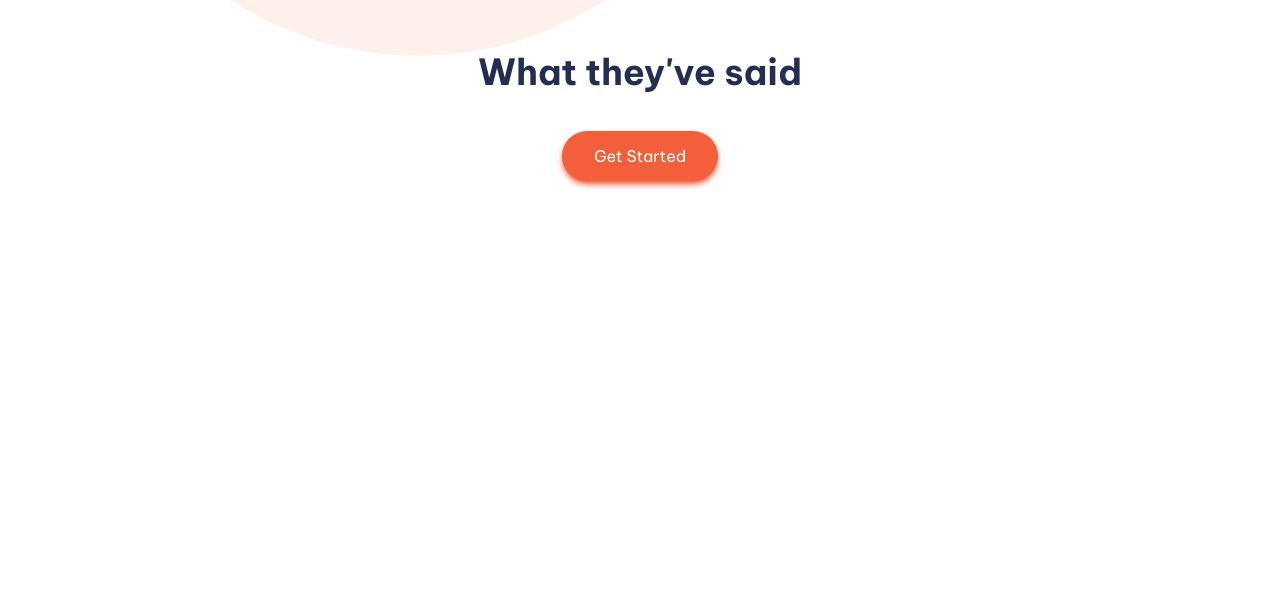
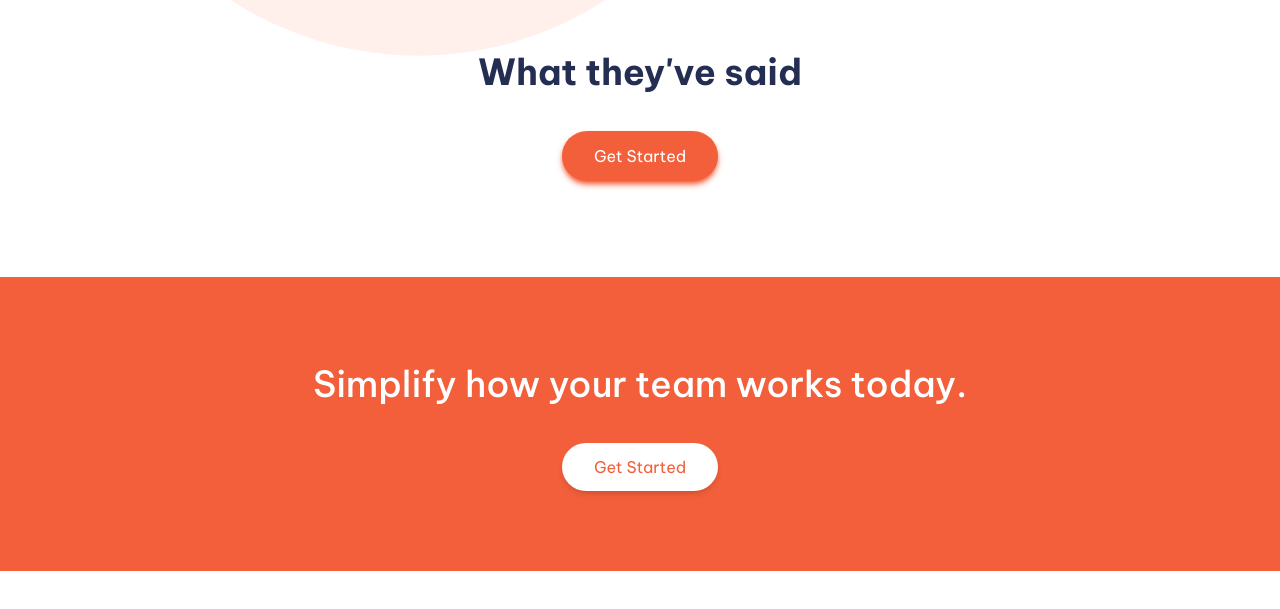
Before and after one commit to AhmedElaguab/react-landing-page-manage, a React (Vite) app: page / in a window 1280 px wide. Shown: the part 1624-2233 px from the top of the page. Built offline with nearby package versions, Linux system fonts and the light colour scheme.

Commit message:
add simplify section

```diff
--- a/src/App.tsx
+++ b/src/App.tsx
@@ -103,6 +103,17 @@ function App() {
             Get Started
           </a>
         </section>
+        <section className="mt-24 -mx-4 bg-red-primary text-center text-white py-20">
+          <h2 className="text-4xl font-medium leading-normal w-[70%] mx-auto">
+            Simplify how your team works today.
+          </h2>
+          <a
+            className="inline-flex bg-white text-red-primary py-3 px-8 mt-8 rounded-full shadow-md hover:opacity-90"
+            href="/"
+          >
+            Get Started
+          </a>
+        </section>
       </main>
     </div>
   );
```
